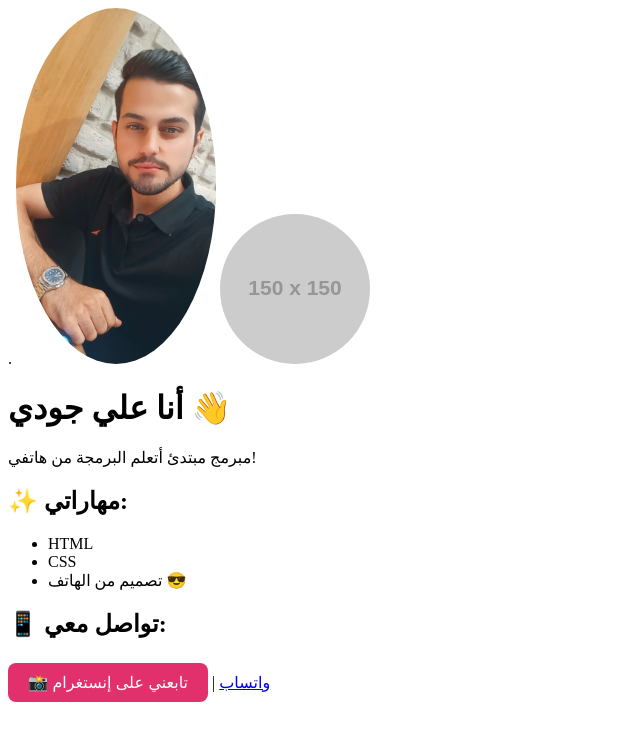
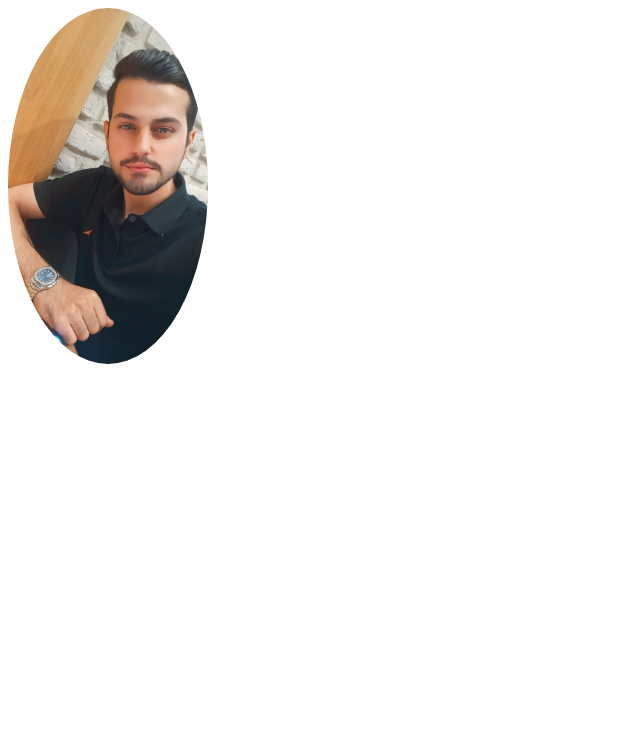
Before and after one commit to alijode/alijode-sit, a plain HTML site: page index.html in a window 1280 px wide. Shown: the whole page, without its empty margins (0-640 px from the left). Drawn offline with Linux system fonts and the light colour scheme; placeholder pictures from the web are drawn by us.

Commit message:
Update index.html

```diff
--- a/index.html
+++ b/index.html
@@ -1,43 +1 @@
-.<!DOCTYPE html>
-<html lang="ar">
-  <head>
-    <meta charset="UTF-8">
-    <title>علي جودي - موقعي الشخصي</title>
-    <link rel="stylesheet" href="style.css">
-    <style>
-      .instagram-button {
-        background-color: #E1306C;
-        color: white;
-        padding: 10px 20px;
-        border: none;
-        border-radius: 8px;
-        font-size: 16px;
-        font-family: sans-serif;
-        text-decoration: none;
-        display: inline-block;
-        margin: 5px 0;
-        transition: background-color 0.3s;
-      }
-
-      .instagram-button:hover {
-        background-color: #c7205e;
-      }
-    </style>
-  </head>
-  <body><img src="Snapchat-60643055.jpg" alt="صورتي الشخصية" style="width:200px; border-radius: 50%;">
-    <img src="https://via.placeholder.com/150" alt="صورتي" style="border-radius: 50%;">
-    <h1>أنا علي جودي 👋</h1>
-    <p>مبرمج مبتدئ أتعلم البرمجة من هاتفي!</p>
-
-    <h2>✨ مهاراتي:</h2>
-    <ul>
-      <li>HTML</li>
-      <li>CSS</li>
-      <li>تصميم من الهاتف 😎</li>
-    </ul>
-
-    <h2>📱 تواصل معي:</h2>
-    <a class="instagram-button" href="https://instagram.com/ali_jode2" target="_blank">📸 تابعني على إنستغرام</a> |
-    <a href="https://wa.me/964" target="_blank">واتساب</a>
-  </body>
-</html>
+<img src="Snapchat-60643055.jpg" alt="صورتي الشخصية" style="width:200px; border-radius: 50%;">
```
